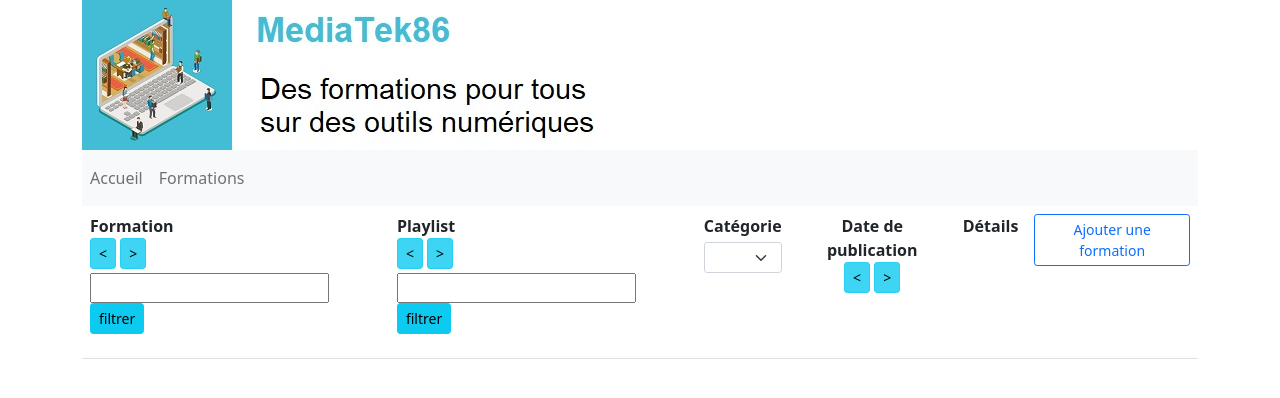
After one commit to Codeuraxe/AppGestion, a Symfony app: template templates/admin/admin.formations.html.twig in a window 1280 px wide. The commit adds this page. Shown: the top 398 px of the page. Run offline with Twig, Linux system fonts and the light colour scheme; the template is opened without the code that fills it, so the values that code supplies are empty; some libraries are stand-ins or nearby versions.

Commit message:
Mission 2 : Tâche 1 : gérer les formations

```diff
--- /dev/null
+++ b/templates/admin/admin.ajout.formations.html.twig
@@ -0,0 +1,6 @@
+{% extends "baseadmin.html.twig" %}
+
+{% block body %}
+
+    {{ include ("_admin.formations.form.html.twig") }}
+{% endblock %}
--- /dev/null
+++ b/templates/admin/admin.edit.formations.html.twig
@@ -0,0 +1,5 @@
+{% extends "baseadmin.html.twig" %}
+
+{% block body %}
+    {{ include ("_admin.formations.form.html.twig") }}
+{% endblock %}
--- /dev/null
+++ b/templates/admin/admin.formations.html.twig
@@ -0,0 +1,107 @@
+{% extends "baseadmin.html.twig" %}
+
+{% block body %}
+
+     <table class="table table-striped">
+        <thead>
+            <tr class="text-left align-top">
+                <th class="text-left align-top" scope="col">
+                    Formation<br />
+                    <a href="{{ path('admin.formations.sort', {champ:'title', ordre:'ASC'}) }}" class="btn btn-info btn-sm active" role="button" aria-pressed="true"><</a>
+                    <a href="{{ path('admin.formations.sort', {champ:'title', ordre:'DESC'}) }}" class="btn btn-info btn-sm active" role="button" aria-pressed="true">></a>
+                    <form class="form-inline mt-1" method="POST" >
+                        <div class="form-group mr-1 mb-2">
+                            <input type="text" class="sm" name="recherche"
+                                value="{% if valeur|default and not table|default %}{{ valeur }}{% endif %}">
+                            <input type="hidden" name="_token" value="{{ csrf_token('filtre_title') }}">
+                            <button type="submit" class="btn btn-info mb-2 btn-sm">filtrer</button>
+                        </div>
+                    </form>
+                </th>
+                <th class="text-left align-top" scope="col">
+                    Playlist<br />
+                    <a href="{{ path('admin.formations.sort', {table:'playlist', champ:'name', ordre:'ASC'}) }}" class="btn btn-info btn-sm active" role="button" aria-pressed="true"><</a>
+                    <a href="{{ path('admin.formations.sort', {table:'playlist', champ:'name', ordre:'DESC'}) }}" class="btn btn-info btn-sm active" role="button" aria-pressed="true">></a>
+                    <form class="form-inline mt-1" method="POST" >
+                        <div class="form-group mr-1 mb-2">
+                            <input type="text" class="sm" name="recherche"
+                                value="{% if valeur|default and table|default and table=='playlist' %}{{ valeur }}{% endif %}">
+                            <input type="hidden" name="_token" value="{{ csrf_token('filtre_name') }}">
+                            <button type="submit" class="btn btn-info mb-2 btn-sm">filtrer</button>
+                        </div>
+                    </form>
+                </th>
+                <th class="text-left align-top" scope="col">
+                    Catégorie
+                    <form class="form-inline mt-1" method="POST" action="{{ path('formations.findallcontain', {champ:'id', table:'categories'}) }}">
+                        <select class="form-select form-select-sm" name="recherche" id="recherche" onchange="this.form.submit();">
+                            <option value=""></option>
+                            {% for categorie in categories %}
+                                <option
+                                    {% if valeur|default and valeur==categorie.id %}
+                                        selected
+                                    {% endif %}
+                                    value="{{ categorie.id }}">{{ categorie.name }}
+                                </option>
+                            {% endfor %}
+                        </select>
+                    </form>
+                </th>
+                <th class="text-center align-top" scope="col">
+                    Date de publication<br />
+                    <a href="{{ path('admin.formations.sort', {champ:'publishedAt', ordre:'ASC'}) }}" class="btn btn-info btn-sm active" role="button" aria-pressed="true"><</a>
+                    <a href="{{ path('admin.formations.sort', {champ:'publishedAt', ordre:'DESC'}) }}" class="btn btn-info btn-sm active" role="button" aria-pressed="true">></a>
+                </th>
+                <th class="text-center align-top" scope="col">
+                    Détails
+                </th>
+               <th class="text- align-top" scope="col" >
+               <a href="{{ path('admin.ajout.formations') }}" type="button" class="btn btn-outline-primary btn-sm">Ajouter une formation</a>
+            </th>
+            </tr>
+
+        </thead>
+
+        <tbody>
+            {% for formation in formations %}
+
+                <tr class="align-middle">
+                    <td>
+                        <h5 class="text-info">
+                            {{ formation.title }}
+                        </h5>
+                    </td>
+                    <td class="align-middle">
+                        {{ formation.playlist.name }}
+                    </td>
+                    <td class="text-left">
+                        {% for categorie in formation.categories %}
+                            {{ categorie.name }}<br/>
+                        {% endfor %}
+                    </td>
+                    <td class="text-center">
+                        {{ formation.publishedAtString }}
+                    </td>
+                    <td class="text-center">
+                        {% if formation.miniature %}
+                            <a href="{{ path('formations.showone', {'id':formation.id}) }}">
+                                <img src="{{ formation.miniature }}" alt="image réduite de formation">
+                            </a>
+                        {% endif %}
+                    </td>
+                    <th>
+                    <div class="row">
+                    <div class="col">
+                    <a href="{{ path('admin.edit.formations', {id:formation.id}) }}" type="button" class="btn btn-primary btn-sm mb-2" >Editer</a>
+                    </div>
+
+                    <div class="col">
+                    <a href="{{ path('admin.formation.delete', {'id': formation.id}) }}" class="btn btn-danger btn-sm" onclick="return confirm('Confirmez la suppression');">Supprimer</a>
+                     </div>
+                    </div>
+                    </th>
+                </tr>
+            {% endfor %}
+        </tbody>
+    </table>
+{% endblock %}
--- /dev/null
+++ b/templates/baseadmin.html.twig
@@ -0,0 +1,24 @@
+{% extends "base.html.twig" %}
+
+{% block title %}{% endblock %}
+{% block stylesheets %}{% endblock %}
+
+{% block top %}
+    <div class="container">
+        <div class="text-left">
+            <img src="{{ app.request.getBasePath()~'/banniere.jpg' }}" alt="img">
+        </div>
+        <nav class="navbar navbar-expand-lg navbar-light bg-light">
+            <div class="collapse navbar-collapse" id="navbarSupportedContent">
+                <ul class="navbar-nav mr-auto">
+                    <li class="nav-item">
+                        <a class="nav-link" href="{{ path('accueil') }}">Accueil</a>
+                    </li>
+                    <li class="nav-item">
+                        <a class="nav-link" href="{{ path('formations') }}">Formations</a>
+                    </li>
+                </ul>
+            </div>
+        </nav>
+    </div>
+{% endblock %}
--- a/templates/basefront.html.twig
+++ b/templates/basefront.html.twig
@@ -6,7 +6,7 @@
     <div class="container">
         <!-- titre -->
         <div class="text-left">
-            <img src="{{ app.request.getBasePath()~'/banniere.jpg' }}" >
+            <img src="{{ app.request.getBasePath()~'/banniere.jpg' }}" alt="img" >
         </div>
         <!-- menu -->
         <nav class="navbar navbar-expand-lg navbar-light bg-light">
@@ -20,6 +20,9 @@
                     </li>
                     <li class="nav-item">
                         <a class="nav-link" href="{{ path('playlists') }}">Playlists</a>
+                    </li>
+                    <li class="nav-item">
+                        <a class="nav-link" href="{{ path('admin.formations') }}">Gestion</a>
                     </li>
                 </ul>
             </div>
```
Also changed, not shown: src/Form/FormationType.php (added, +50 -0 lines), templates/_admin.formations.form.html.twig (added, +25 -0 lines).
